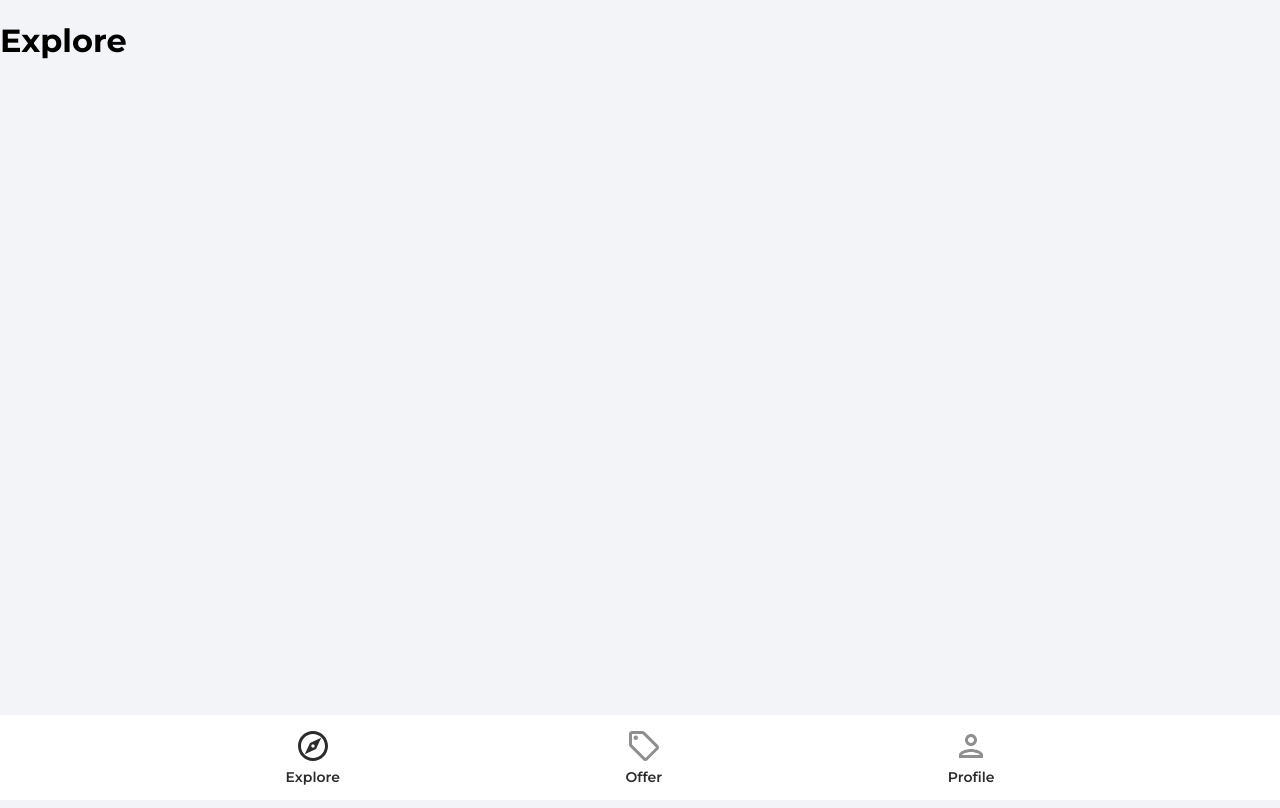
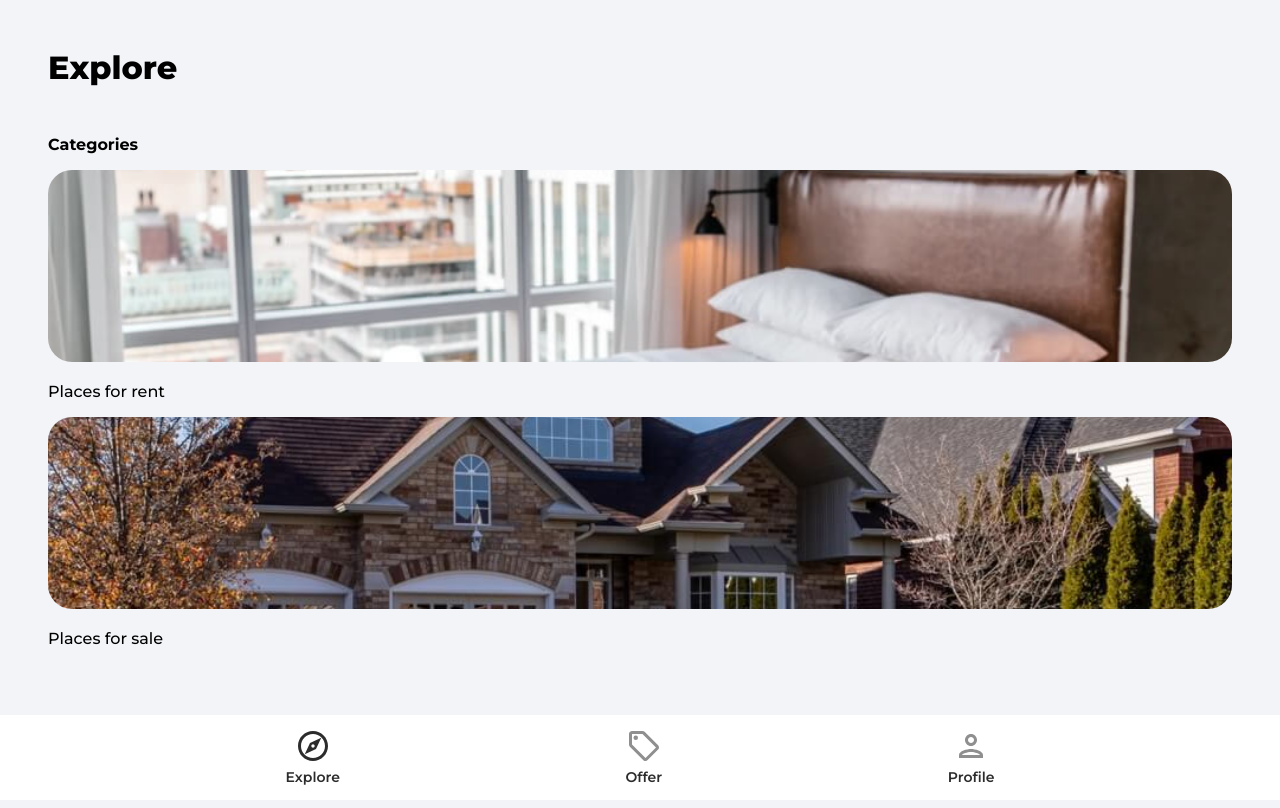
Before and after one commit to Zajecia-PJATK/projektprogramistyczny-frontend-biu-rutkowsm, a React (Create React App) app in the folder house-marketplace/: page / in a window 1280 px wide. Built offline with nearby package versions, Linux system fonts and the light colour scheme.

Commit message:
Display category + listing

```diff
--- a/house-marketplace/src/App.js
+++ b/house-marketplace/src/App.js
@@ -9,6 +9,7 @@
 import Profile from './pages/Profile'
 import SignIn from './pages/SignIn'
 import SignUp from './pages/SignUp'
+import Category from './pages/Category'
 
 function App() {
   return (
@@ -17,6 +18,7 @@
         <Routes>
           <Route path='/' element={<Explore />}/>
           <Route path='/offers' element={<Offers />}/>
+          <Route path='/category/:categoryName' element={<Category />}/>
           <Route path='/profile' element={<PrivateRoute />}>
             <Route path='/profile' element={<Profile />}/>
           </Route>
--- /dev/null
+++ b/house-marketplace/src/pages/Category.jsx
@@ -0,0 +1,78 @@
+import React from 'react'
+import { useEffect, useState } from 'react'
+import { useParams } from 'react-router-dom'
+import { collection, getDocs, query, where, orderBy, limit, startAfter } from 'firebase/firestore'
+import { db } from '../firebase.config'
+import { toast } from 'react-toastify'
+import Spinner from '../components/Spinner'
+
+function Category() {
+    const [listings, setListings] = useState(null)
+    const [loading, setLoading] = useState(true)
+
+    const params = useParams()
+
+    useEffect(() => {
+        const fetchListings = async () => {
+            try {
+                //Get referene
+                const listingsRef = collection(db, 'listings')
+
+                //Build a query
+                const q = query(
+                    listingsRef,
+                    where('type', '==', params.categoryName),
+                    orderBy('timestamp', 'desc'),
+                    limit(10)
+                )
+
+                //Execute the query
+                const querySnap = await getDocs(q)
+
+                const listings = []
+
+                querySnap.forEach((doc) => {
+                    listings.push({
+                        id: doc.id,
+                        data: doc.data()
+                    })
+                })
+
+                setListings(listings)
+                setLoading(false)
+            } catch (error) {
+                toast.error('Could not fetch listings')
+            }
+        }
+        fetchListings()
+    }, [params.categoryName])
+
+    return (
+        <div className='category'>
+            <header>
+                <p className="pageHeader">
+                    {params.categoryName === 'rent'
+                    ? 'Places for rent'
+                    : 'Places for sale' }
+                </p>
+            </header>
+            {loading ? (
+                <Spinner />
+            ) : listings && listings.length > 0 ? (
+                <>
+                    <main>
+                        <ul className="categoryListings">
+                            {listings.map((listing) => (
+                                <h3 key={listing.id}>{listing.data.name}</h3>
+                            ))}
+                        </ul>
+                    </main>
+                </>
+            ) : (
+                <p>No listings for {params.categoryName}</p>
+            )}
+        </div>
+    )
+}
+
+export default Category
--- a/house-marketplace/src/pages/Explore.jsx
+++ b/house-marketplace/src/pages/Explore.jsx
@@ -1,9 +1,40 @@
 import React from 'react'
+import { Link } from 'react-router-dom'
+import rentCategoryImage from '../assets/jpg/rentCategoryImage.jpg'
+import sellCategoryImage from '../assets/jpg/sellCategoryImage.jpg'
+
 
 function Explore() {
   return (
-    <div>
-      <h1>Explore</h1>
+    <div className="explore">
+      <header>
+        <p className="pageHeader">
+          Explore
+        </p>
+      </header>
+      <main>
+        {/* Slider */}
+
+        <p className="exploreCategoryHeading">Categories</p>
+        <div className="exporeCategories">
+          <Link to='/category/rent'>
+            <img
+              src={rentCategoryImage}
+              alt="rent"
+              className='exploreCategoryImg'
+            />
+            <p className="exploreCategoryName">Places for rent</p>
+          </Link>
+          <Link to='/category/sale'>
+            <img
+              src={sellCategoryImage}
+              alt="sell"
+              className='exploreCategoryImg'
+            />
+            <p className="exploreCategoryName">Places for sale</p>
+          </Link>
+        </div>
+      </main>
     </div>
   )
 }
```
